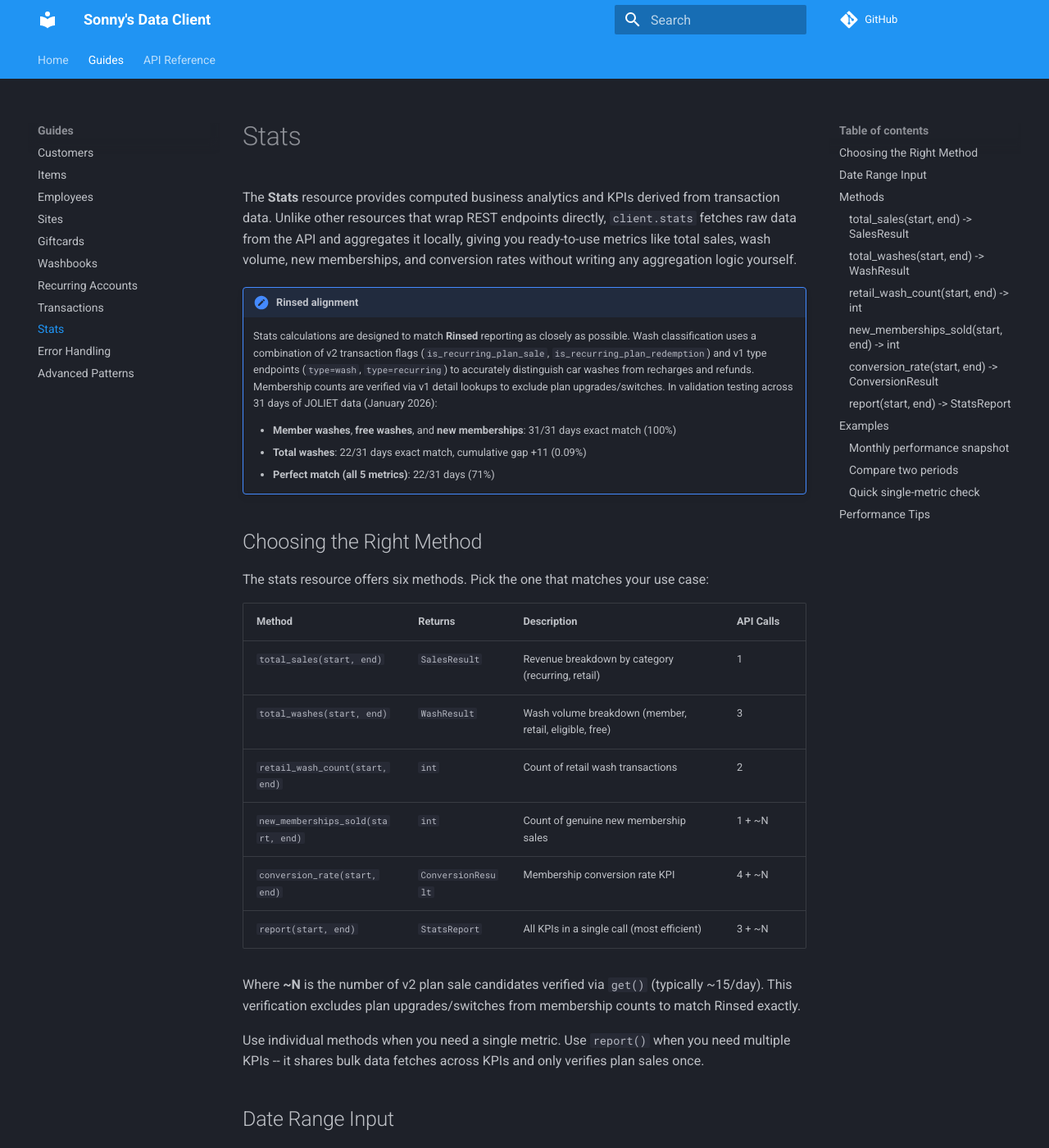
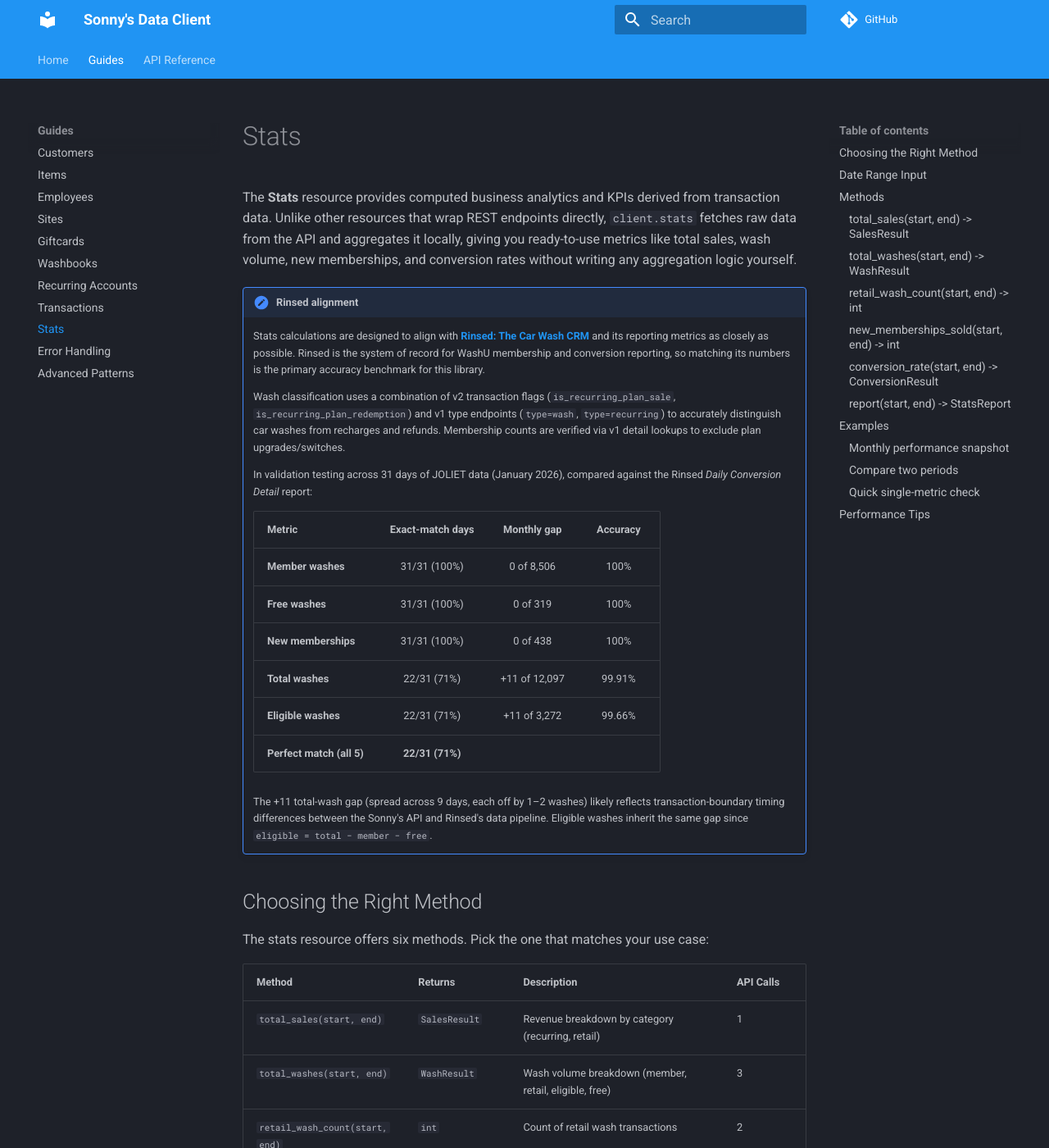
Before and after one commit to christopher-nance/Sonnys-Data-API-V2, an MkDocs documentation site: the page built from docs/guides/stats.md, in a window 1280 px wide and 1400 px high. Shown: the whole window at 82% size. Built offline with MkDocs 1.6.1 and Material for MkDocs 9.7.7, drawn with Linux system fonts in a browser that asks for light colours; comment, search, counter and statistics services are not loaded.

Commit message:
docs: update Rinsed alignment with per-metric accuracy table
Expand the Rinsed alignment section to identify Rinsed as "The Car Wash
CRM" and the system of record for WashU reporting. Replace summary
bullets with a detailed accuracy table showing each metric's exact-match
days, monthly gap, and accuracy percentage from 31-day JOLIET validation.

Co-Authored-By: Claude Opus 4.6 <noreply@anthropic.com>

```diff
--- a/docs/guides/stats.md
+++ b/docs/guides/stats.md
@@ -8,17 +8,34 @@ memberships, and conversion rates without writing any aggregation logic
 yourself.
 
 !!! note "Rinsed alignment"
-    Stats calculations are designed to match **Rinsed** reporting as closely
-    as possible.  Wash classification uses a combination of v2 transaction
-    flags (`is_recurring_plan_sale`, `is_recurring_plan_redemption`) and v1
-    type endpoints (`type=wash`, `type=recurring`) to accurately distinguish
-    car washes from recharges and refunds.  Membership counts are verified
-    via v1 detail lookups to exclude plan upgrades/switches.  In validation
-    testing across 31 days of JOLIET data (January 2026):
+    Stats calculations are designed to align with
+    **[Rinsed: The Car Wash CRM](https://www.rfrinsed.com/)** and its
+    reporting metrics as closely as possible.  Rinsed is the system of record
+    for WashU membership and conversion reporting, so matching its numbers is
+    the primary accuracy benchmark for this library.
 
-    - **Member washes**, **free washes**, and **new memberships**: 31/31 days exact match (100%)
-    - **Total washes**: 22/31 days exact match, cumulative gap +11 (0.09%)
-    - **Perfect match (all 5 metrics)**: 22/31 days (71%)
+    Wash classification uses a combination of v2 transaction flags
+    (`is_recurring_plan_sale`, `is_recurring_plan_redemption`) and v1 type
+    endpoints (`type=wash`, `type=recurring`) to accurately distinguish car
+    washes from recharges and refunds.  Membership counts are verified via v1
+    detail lookups to exclude plan upgrades/switches.
+
+    In validation testing across 31 days of JOLIET data (January 2026),
+    compared against the Rinsed *Daily Conversion Detail* report:
+
+    | Metric | Exact-match days | Monthly gap | Accuracy |
+    |--------|:----------------:|:-----------:|:--------:|
+    | **Member washes** | 31/31 (100%) | 0 of 8,506 | 100% |
+    | **Free washes** | 31/31 (100%) | 0 of 319 | 100% |
+    | **New memberships** | 31/31 (100%) | 0 of 438 | 100% |
+    | **Total washes** | 22/31 (71%) | +11 of 12,097 | 99.91% |
+    | **Eligible washes** | 22/31 (71%) | +11 of 3,272 | 99.66% |
+    | **Perfect match (all 5)** | **22/31 (71%)** | | |
+
+    The +11 total-wash gap (spread across 9 days, each off by 1–2 washes)
+    likely reflects transaction-boundary timing differences between the
+    Sonny's API and Rinsed's data pipeline.  Eligible washes inherit the same
+    gap since `eligible = total − member − free`.
 
 ## Choosing the Right Method
 
```
Also changed, not shown: README.md (+1 -1 lines).
